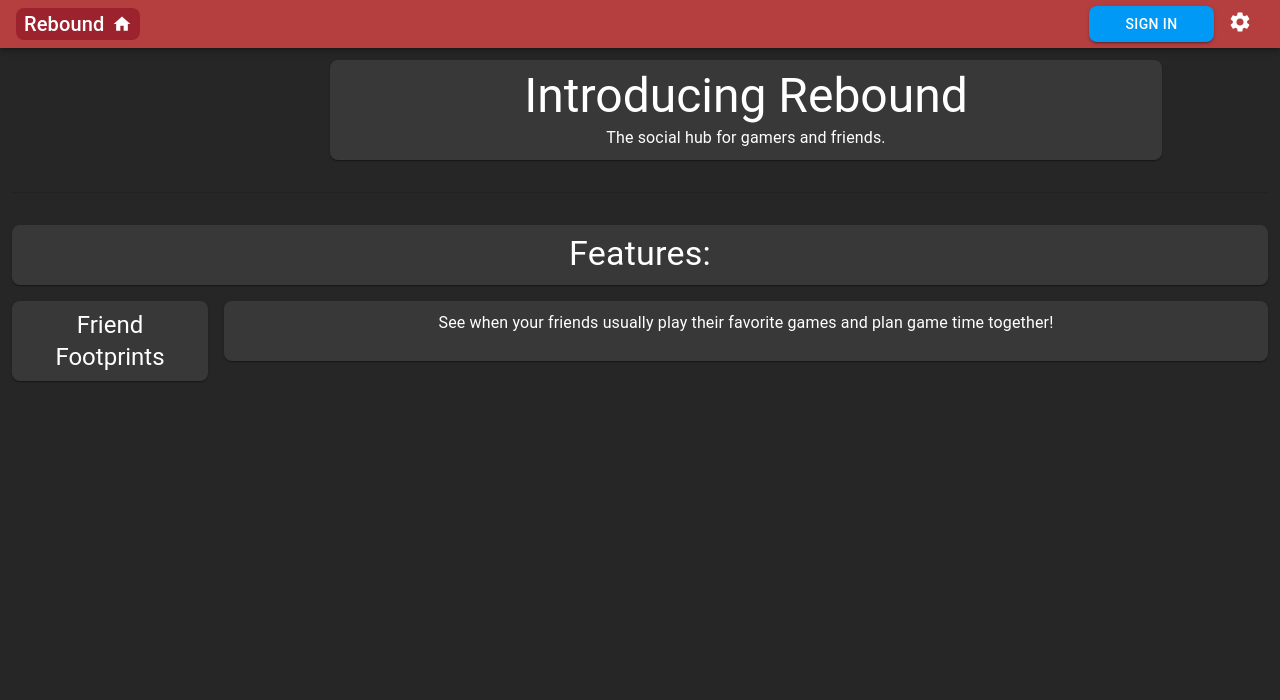
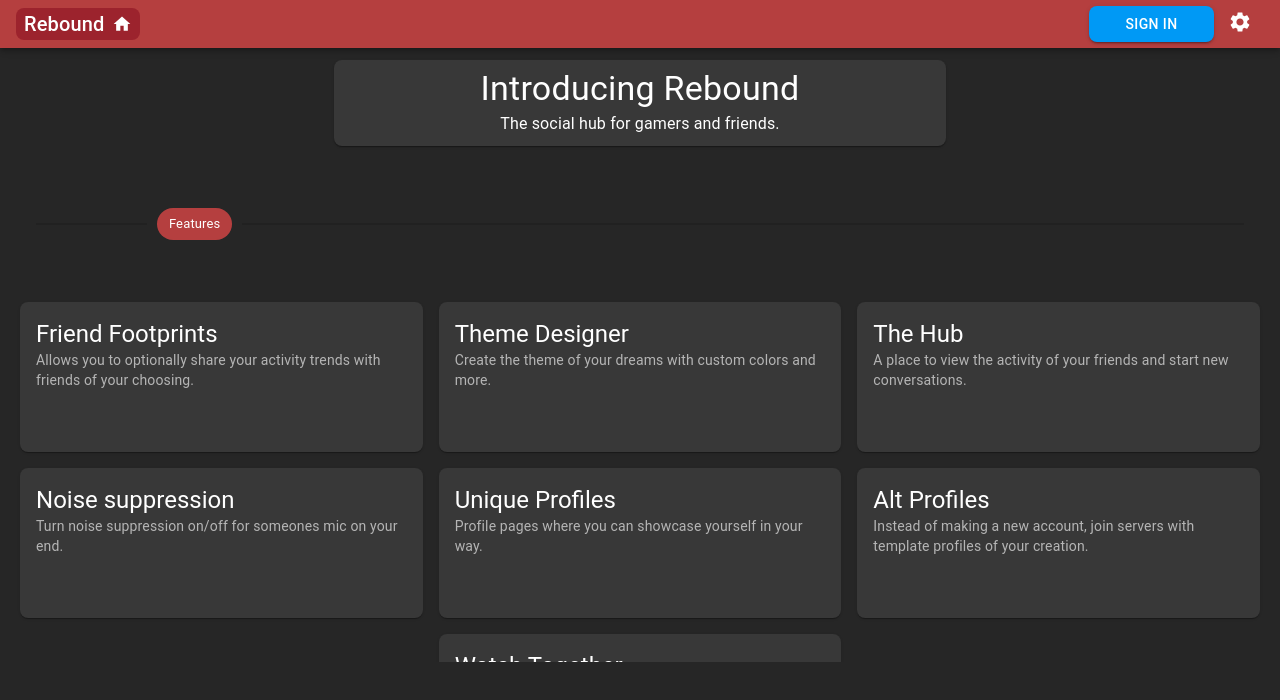
Before and after one commit to BrandonCasa/rebound-app, a React (Create React App) app: page / in a window 1280 px wide. Shown: the top 700 px of the page. Built offline with nearby package versions, Linux system fonts and the light colour scheme; no server answers.

Commit message:
better landing page and home page

```diff
--- a/package.json
+++ b/package.json
@@ -25,6 +25,7 @@
     "react-redux": "^8.0.1",
     "react-router-dom": "6",
     "react-scripts": "^5.0.1",
+    "react-transition-group": "^4.4.5",
     "redux-logger": "^3.0.6",
     "redux-thunk": "^2.4.1",
     "use-file-picker": "^1.4.2",
--- a/src/App.jsx
+++ b/src/App.jsx
@@ -22,9 +22,9 @@ function App(props) {
         <ThemeProvider theme={darkTheme}>
           <CssBaseline />
           <BrowserRouter>
-            <Box sx={{ display: "flex", flexDirection: "column", flexGrow: 1 }}>
+            <Box sx={{ display: "flex", flexDirection: "column", height: "100vh" }}>
               <CustomToolbar />
-              <Box sx={{ margin: "12px", flexGrow: 1, height: "100%" }}>
+              <Box sx={{ display: "flex", margin: "12px", maxHeight: `calc(100vh - ${48 + 12 + 12}px)`, justifyContent: "center" }}>
                 <Routes>
                   <Route path="/" element={<LandingPage />} />
                   <Route path="/home" element={<HomePage />} />
--- a/src/components/FriendActivityDropdown.jsx
+++ b/src/components/FriendActivityDropdown.jsx
@@ -9,7 +9,7 @@ import { getFunctions, httpsCallable } from "firebase/functions";
 const CustomPopover = styled(Popover)(({ theme }) => ({
   color: theme.palette.text.primary,
   pointerEvents: "none",
-  marginLeft: "7.5px",
+  marginTop: "7.5px",
   "& .MuiPaper-root": {
     pointerEvents: "auto",
   },
@@ -30,12 +30,12 @@ function FriendActivityDropdown(props) {
       open={props.menuOpened}
       disableRestoreFocus
       anchorOrigin={{
-        vertical: "top",
+        vertical: "bottom",
         horizontal: "right",
       }}
       transformOrigin={{
         vertical: "top",
-        horizontal: "left",
+        horizontal: "right",
       }}
     >
       <List onClick={() => {}} sx={{ color: theme.palette.text.secondary, width: "200px", pt: 0, pb: 0 }}>
--- a/src/components/Toolbar.Custom.jsx
+++ b/src/components/Toolbar.Custom.jsx
@@ -130,7 +130,7 @@ function CustomToolbar(props) {
           </Box>
         </Toolbar>
       </AppBar>
-      <Toolbar variant="dense" disableGutters />
+      <Toolbar variant="dense" disableGutters height="48px" />
     </React.Fragment>
   );
 }
--- a/src/index.css
+++ b/src/index.css
@@ -6,7 +6,8 @@ body {
   font-family: -apple-system, BlinkMacSystemFont, "Segoe UI", "Roboto", "Oxygen", "Ubuntu", "Cantarell", "Fira Sans", "Droid Sans", "Helvetica Neue", sans-serif;
   -webkit-font-smoothing: antialiased;
   -moz-osx-font-smoothing: grayscale;
-  height: 100%;
+  height: 100vh;
+  overflow: hidden;
 }
 #root {
   height: 100vh;
--- a/src/pages/Home.page.jsx
+++ b/src/pages/Home.page.jsx
@@ -83,14 +83,26 @@ function FriendComponent(props) {
 
 function HomePage(props) {
   const user = useContext(AuthContext);
+  let theme = useTheme();
 
   const friendActivityDropdownState = useDropdown();
 
   return (
-    <Grid container spacing={2} sx={{ display: "flex", width: "auto", justifyContent: "center" }}>
-      <Grid xs={12} sm={4} sx={{ display: "flex", flexGrow: 1 }}>
+    <Grid container spacing={2} sx={{ display: "flex", width: "100%", justifyContent: "center" }}>
+      <Grid
+        xs={12}
+        sm={8}
+        md={5}
+        sx={{
+          display: "flex",
+          transition: theme.transitions.create("all", {
+            easing: theme.transitions.easing.sharp,
+            duration: theme.transitions.duration.leavingScreen,
+          }),
+        }}
+      >
         <ButtonBase
-          sx={{ display: "flex", flexGrow: 1 }}
+          sx={{ display: "flex", flexGrow: 1, width: "100%" }}
           onMouseEnter={(event) => friendActivityDropdownState.handleMenuOpen(event, false)}
           onMouseLeave={() => friendActivityDropdownState.handleMenuClose(false)}
         >
--- a/src/pages/Landing.page.jsx
+++ b/src/pages/Landing.page.jsx
@@ -1,57 +1,154 @@
-import { Divider, Paper, Typography } from "@mui/material";
-import { styled } from "@mui/material/styles";
+import { Card, CardContent, CardHeader, Chip, Collapse, Divider, Paper, Typography } from "@mui/material";
+import { styled, useTheme } from "@mui/material/styles";
 import Grid from "@mui/material/Unstable_Grid2";
 import { useContext } from "react";
 import { AuthContext } from "../helpers/usersContext";
+import { TransitionGroup } from "react-transition-group";
 
 function LandingPage(props) {
   const user = useContext(AuthContext);
+  let theme = useTheme();
 
   const Item = styled(Paper)(({ theme }) => ({
     ...theme.typography.body2,
     padding: theme.spacing(1),
     textAlign: "center",
     color: theme.palette.text.secondary,
-    minHeight: "60px",
+  }));
+
+  const TransitionGrid = styled(Grid)(({ theme }) => ({
+    transition: theme.transitions.create("all", {
+      easing: theme.transitions.easing.sharp,
+      duration: theme.transitions.duration.leavingScreen,
+    }),
   }));
 
   return (
-    <Grid container spacing={2} sx={{ display: "flex", width: "auto", justifyContent: "center" }}>
-      <Grid xs={8} xsOffset={2}>
-        <Item>
-          <Typography variant="h3" sx={{ color: "white" }}>
+    <Grid container spacing={2} sx={{ display: "flex", width: "100%", justifyContent: "center" }}>
+      <TransitionGrid xs={12} sm={8} md={6} item>
+        <Item sx={{ minHeight: "0px" }}>
+          <Typography variant="h4" sx={{ color: `${theme.palette.text.primary}` }}>
             Introducing Rebound
           </Typography>
-          <Typography variant="subtitle1" sx={{ color: "white" }}>
+          <Typography variant="subtitle1" sx={{ color: `${theme.palette.text.primary}` }}>
             The social hub for gamers and friends.
           </Typography>
         </Item>
-      </Grid>
-      <Grid xs={12} />
-      <Grid xs={12}>
-        <Divider />
-      </Grid>
-      <Grid xs={12} />
-      <Grid xs={12}>
-        <Item>
-          <Typography variant="h4" sx={{ color: "white" }}>
-            Features:
-          </Typography>
-        </Item>
-      </Grid>
-      <Grid xs={2}>
-        <Item>
-          <Typography variant="h5" sx={{ color: "white" }}>
-            Friend Footprints
-          </Typography>
-        </Item>
-      </Grid>
-      <Grid xs={10}>
-        <Item>
-          <Typography variant="subtitle1" sx={{ textAlign: "center", justifyContent: "center", color: "white" }}>
-            See when your friends usually play their favorite games and plan game time together!
-          </Typography>
-        </Item>
+      </TransitionGrid>
+      <TransitionGrid xs={12} item>
+        <Divider sx={{ "&::after": { borderWidth: "2px" }, "&::before": { borderWidth: "2px" } }} variant="middle" textAlign="left">
+          <Chip color="primary" label="Features" />
+        </Divider>
+      </TransitionGrid>
+      <Grid
+        item
+        container
+        spacing={2}
+        sx={{
+          display: "flex",
+          width: "auto",
+          justifyContent: "center",
+          overflowY: "auto",
+          height: "58%",
+          "::-webkit-scrollbar": {
+            width: "12px",
+          },
+          "::-webkit-scrollbar-button": {
+            width: "6px",
+            height: "6px",
+          },
+          "::-webkit-scrollbar-thumb": { background: "#262626", borderRadius: "12px", border: "2px solid #383838" },
+          "::-webkit-scrollbar-thumb:hover": { background: "#262626", borderRadius: "12px", border: "3px solid #383838" },
+          "::-webkit-scrollbar-track": { background: "#383838", borderRadius: "12px", width: "12px", mt: "-12px" },
+          "::-webkit-scrollbar-track-piece": {},
+          "::-webkit-scrollbar-corner": {},
+          "::-webkit-resizer": {},
+        }}
+      >
+        <TransitionGrid xs={12} sm={6} md={4}>
+          <Card sx={{ height: "150px" }}>
+            <CardContent>
+              <Typography variant="h5" sx={{ color: `${theme.palette.text.primary}` }}>
+                Friend Footprints
+              </Typography>
+              <Typography variant="body2" sx={{ color: `${theme.palette.text.secondary}` }}>
+                Allows you to optionally share your activity trends with friends of your choosing.
+              </Typography>
+            </CardContent>
+          </Card>
+        </TransitionGrid>
+        <TransitionGrid xs={12} sm={6} md={4}>
+          <Card sx={{ height: "150px" }}>
+            <CardContent>
+              <Typography variant="h5" sx={{ color: `${theme.palette.text.primary}` }}>
+                Theme Designer
+              </Typography>
+              <Typography variant="body2" sx={{ color: `${theme.palette.text.secondary}` }}>
+                Create the theme of your dreams with custom colors and more.
+              </Typography>
+            </CardContent>
+          </Card>
+        </TransitionGrid>
+        <TransitionGrid xs={12} sm={6} md={4}>
+          <Card sx={{ height: "150px" }}>
+            <CardContent>
+              <Typography variant="h5" sx={{ color: `${theme.palette.text.primary}` }}>
+                The Hub
+              </Typography>
+              <Typography variant="body2" sx={{ color: `${theme.palette.text.secondary}` }}>
+                A place to view the activity of your friends and start new conversations.
+              </Typography>
+            </CardContent>
+          </Card>
+        </TransitionGrid>
+        <TransitionGrid xs={12} sm={6} md={4}>
+          <Card sx={{ height: "150px" }}>
+            <CardContent>
+              <Typography variant="h5" sx={{ color: `${theme.palette.text.primary}` }}>
+                Noise suppression
+              </Typography>
+              <Typography variant="body2" sx={{ color: `${theme.palette.text.secondary}` }}>
+                Turn noise suppression on/off for someones mic on your end.
+              </Typography>
+            </CardContent>
+          </Card>
+        </TransitionGrid>
+        <TransitionGrid xs={12} sm={6} md={4}>
+          <Card sx={{ height: "150px" }}>
+            <CardContent>
+              <Typography variant="h5" sx={{ color: `${theme.palette.text.primary}` }}>
+                Unique Profiles
+              </Typography>
+              <Typography variant="body2" sx={{ color: `${theme.palette.text.secondary}` }}>
+                Profile pages where you can showcase yourself in your way.
+              </Typography>
+            </CardContent>
+          </Card>
+        </TransitionGrid>
+        <TransitionGrid xs={12} sm={6} md={4}>
+          <Card sx={{ height: "150px" }}>
+            <CardContent>
+              <Typography variant="h5" sx={{ color: `${theme.palette.text.primary}` }}>
+                Alt Profiles
+              </Typography>
+              <Typography variant="body2" sx={{ color: `${theme.palette.text.secondary}` }}>
+                Instead of making a new account, join servers with template profiles of your creation.
+              </Typography>
+            </CardContent>
+          </Card>
+        </TransitionGrid>
+        <TransitionGrid xs={12} sm={6} md={4}>
+          <Card sx={{ height: "150px" }}>
+            <CardContent>
+              <Typography variant="h5" sx={{ color: `${theme.palette.text.primary}` }}>
+                Watch Together
+              </Typography>
+              <Typography variant="body2" sx={{ color: `${theme.palette.text.secondary}` }}>
+                High quality screen sharing and video chat.
+              </Typography>
+            </CardContent>
+          </Card>
+        </TransitionGrid>
       </Grid>
     </Grid>
   );
```
Also changed, not shown: 1 other file (tests, documents, lock files or other folders).
